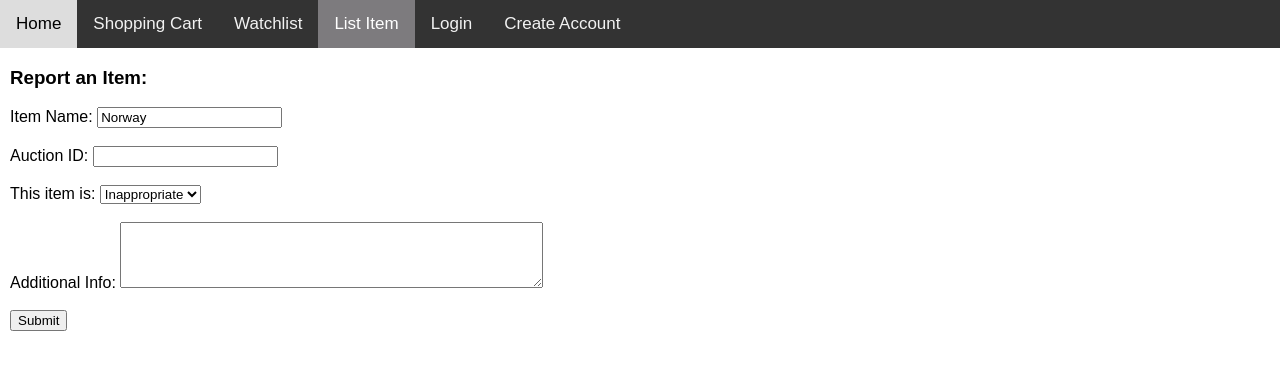
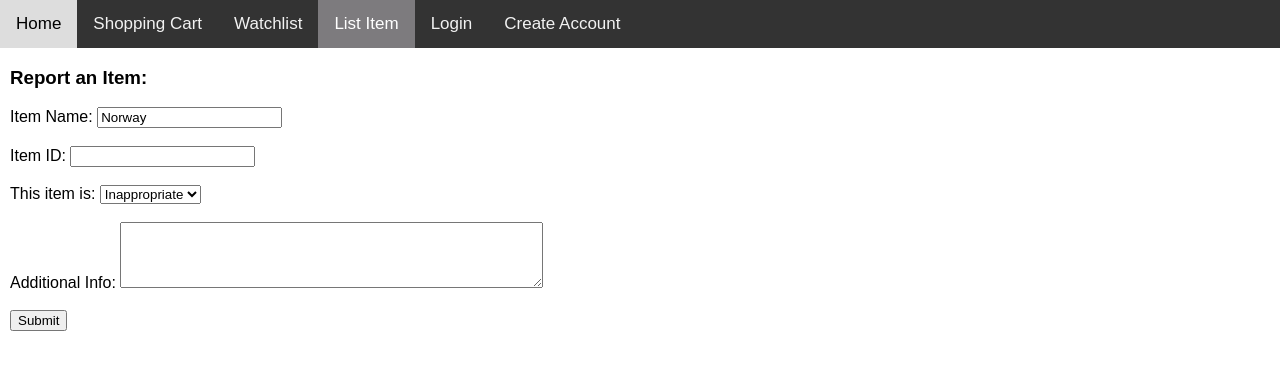
Before and after one commit to zachhuang4026/webService, a Flask app: template templates/report_item.html in a window 1280 px wide. Shown: the top 370 px of the page. Run offline with Flask 2, Linux system fonts and the light colour scheme; the template is opened without the code that fills it, so the values that code supplies are empty.

Commit message:
Report Item: convert forms from listing_id to item_id

```diff
--- a/app.py
+++ b/app.py
@@ -390,10 +390,11 @@ def reportItem(token):
     """
     # ToDo - get item Name
     if request.method == 'GET':
-        listing_id = request.args.get('listing_id')
-        return render_template('report_item.html', listing_id=listing_id)
+        item_id = request.args.get('item_id')
+
+        return render_template('report_item.html', item_id=item_id)
     if request.method == 'POST':
-        auction_id = request.form.get('auction_id')
+        item_id = request.form.get('item_id')
         report_reason = request.form.get('reason')
         addtional_info = request.form.get('addtional_info')
 
@@ -401,7 +402,7 @@ def reportItem(token):
 
         return render_template('landing.html',
             header='Item reported',
-            context_text=f"Item {auction_id} successfully reported",
+            context_text=f"Item {item_id} successfully reported",
             redirect_link='/',
             redirect_text='Return Home')
 
--- a/templates/auction.html
+++ b/templates/auction.html
@@ -45,7 +45,7 @@
             <input type="submit" value="Add to Watchlist" {% if token is none %} disabled {% endif %} >
         </form>
 
-        <a href="/reportItem?listing_id={{ listing_info['listing_id'] }}">Report this Item</a>
+        <a href="/reportItem?item_id={{ listing_info['item_id'] }}">Report this Item</a>
     </div>
 
 {% endblock %}
--- a/templates/report_item.html
+++ b/templates/report_item.html
@@ -5,14 +5,14 @@
 
   <h3>Report an Item:</h3>
 
-  <form action="{{ url_for("reportItem" )}}" method="post">
+  <form action="{{ url_for('reportItem' )}}" method="post">
 
     <label for="item_name">Item Name:</label>
         <input type="text" id="item_name" name="item_name" value="Norway" readonly><br></br>
         <!-- ToDo - Source Item name from redirect -->
 
-    <label for="item_name">Auction ID:</label>
-        <input type="text" id="auction_id" name="auction_id" value="{{ listing_id }}" readonly><br></br>
+    <label for="item_name">Item ID:</label>
+        <input type="text" id="item_id" name="item_id" value="{{ item_id }}" readonly><br></br>
 
     <label for="reason" required>This item is:</label>
         <select name="reason" id="reason" required>
```
